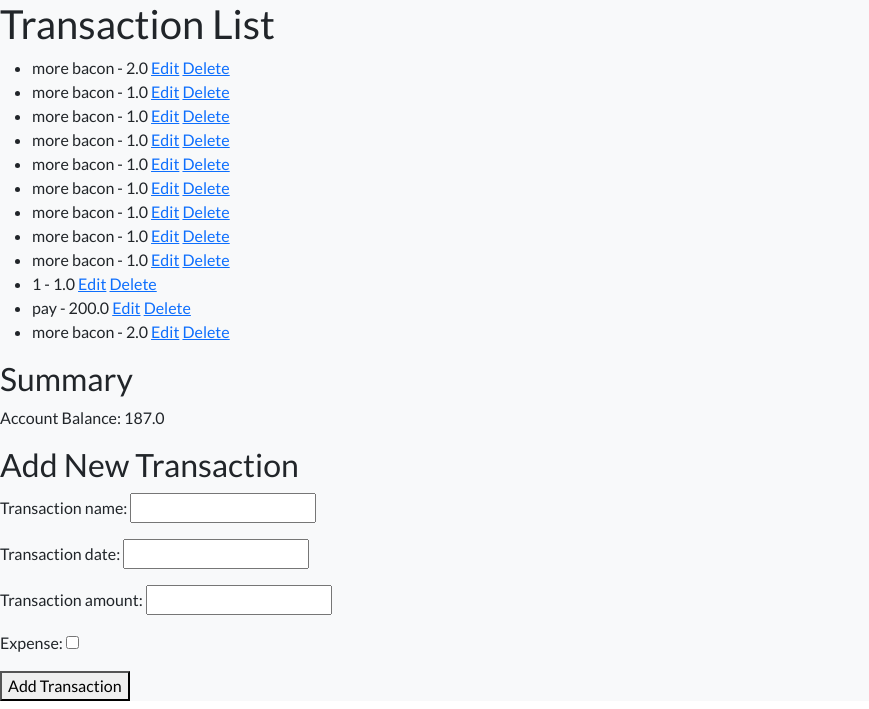
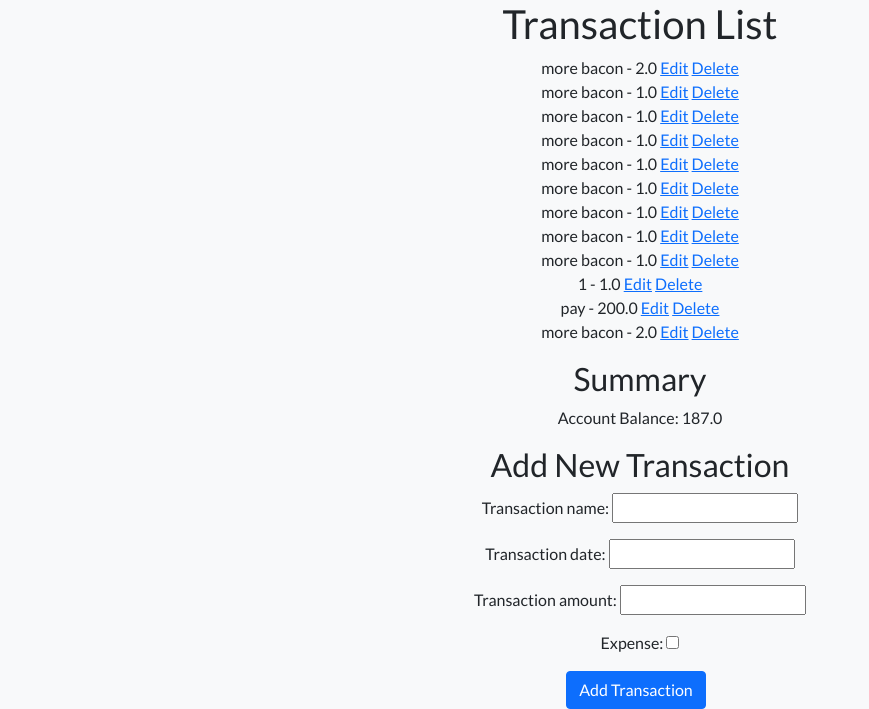
Before and after one commit to Richard-Hallam/Individual-Full-Stack-Project-Assessment, a Django app: page /transactions/ in a window 1280 px wide. Shown: the part 111-820 px from the top of the page, without its empty margins (0-869 px from the left). Run offline with Django 4.2, Linux system fonts and the light colour scheme; a user stored in the database is signed in; data comes from the database, SQL or seed files in the repository.

Commit message:
updated styling for transaction list

```diff
--- a/home/templates/home.html
+++ b/home/templates/home.html
@@ -39,8 +39,7 @@
         </nav>
         <main class ="flex-shring-0 ">
             <h1 class="heading text-center">Expense Tracker</h1>
-            <p class="home-text text-center">This is an expense management tool used to keep track of expenses. Create an account and then you can begin logging your transactions with This
-                tool.
+            <p class="home-text text-center">This is an expense management tool used to keep track of expenses.
             </p>
         </main>
         <!-- Footer -->
--- a/transactions/templates/transactions/transaction_list.html
+++ b/transactions/templates/transactions/transaction_list.html
@@ -1,4 +1,3 @@
-<!-- transactions/templates/transactions/transaction_list.html -->
 <!DOCTYPE html>
 <html>
 <head>
@@ -19,7 +18,6 @@
     <!-- Custom CSS -->
     <link rel="stylesheet" href="home/templates/styles/style.css">
 </head>
-</head>
 <body>
     <nav class="navbar navbar-expand-lg navbar-light bg-white">
         <div class="container-fluid">
@@ -34,9 +32,11 @@
             {% endif %}
         </div>
     </nav>
+    <div class="d-flex flex-column align-items-center">
         {% if user.is_authenticated %}
         <h1>Transaction List</h1>
-    <ul>
+        <div class="text-center w-50">
+            <ul class="list-unstyled">
                 {% for transaction in transactions %}
                     <li>
                         {{ transaction.transaction_name }} - {{ transaction.transaction_amount }}
@@ -53,12 +53,13 @@
             <form method="post">
                 {% csrf_token %}
                 {{ form.as_p }}
-        <button type="submit">Add Transaction</button>
+                <button type="submit" class="btn btn-primary me-2">Add Transaction</button>
             </form>
+        </div>
         {% else %}
         <h1>Please login to view this content</h1>
         {% endif %}
-
+    </div>
     <script src="https://cdn.jsdelivr.net/npm/bootstrap@5.0.1/dist/js/bootstrap.bundle.min.js"
         integrity="sha384-gtEjrD/SeCtmISkJkNUaaKMoLD0//ElJ19smozuHV6z3Iehds+3Ulb9Bn9Plx0x4" crossorigin="anonymous">
     </script>
```
Lines whose indentation alone changed are shown as unchanged.
